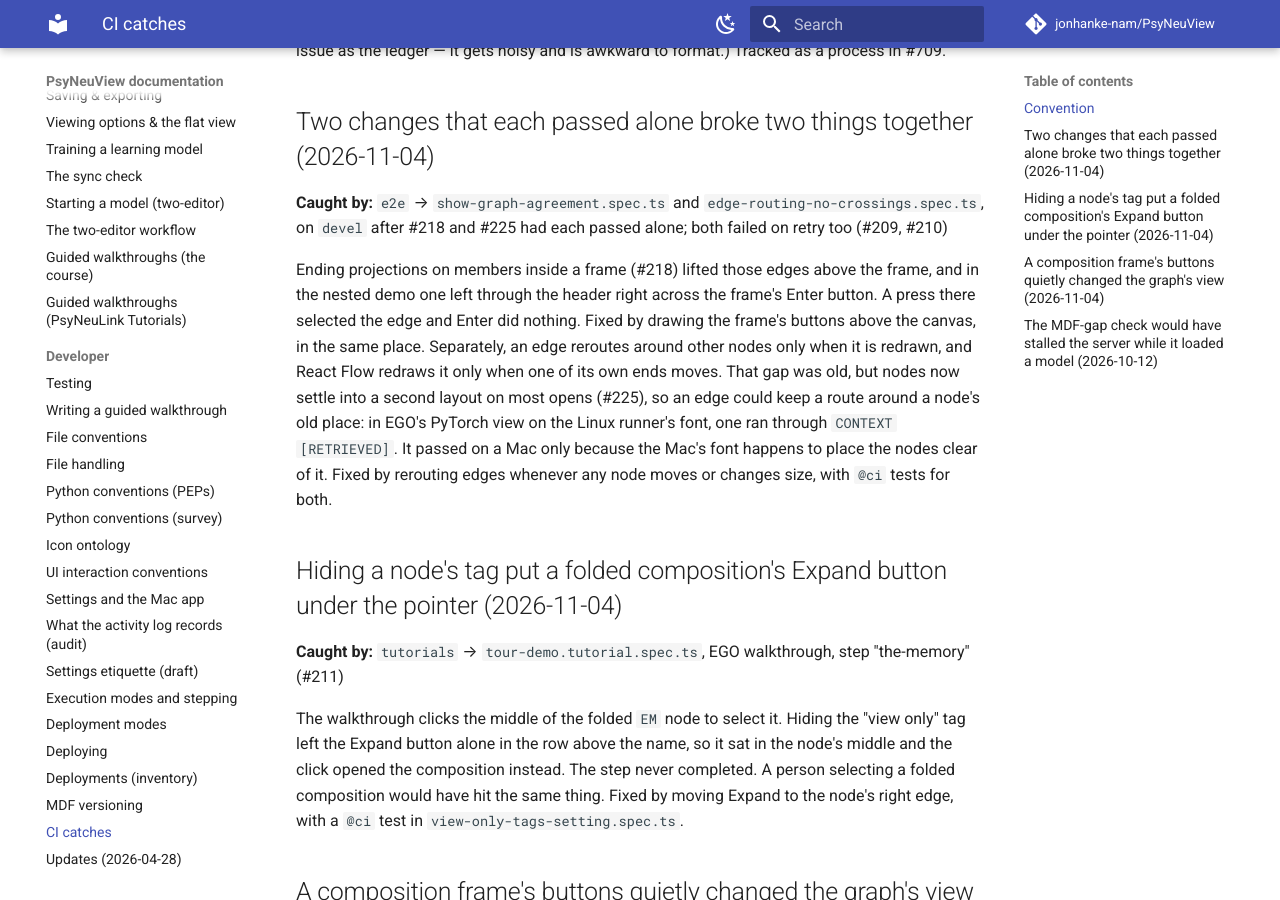
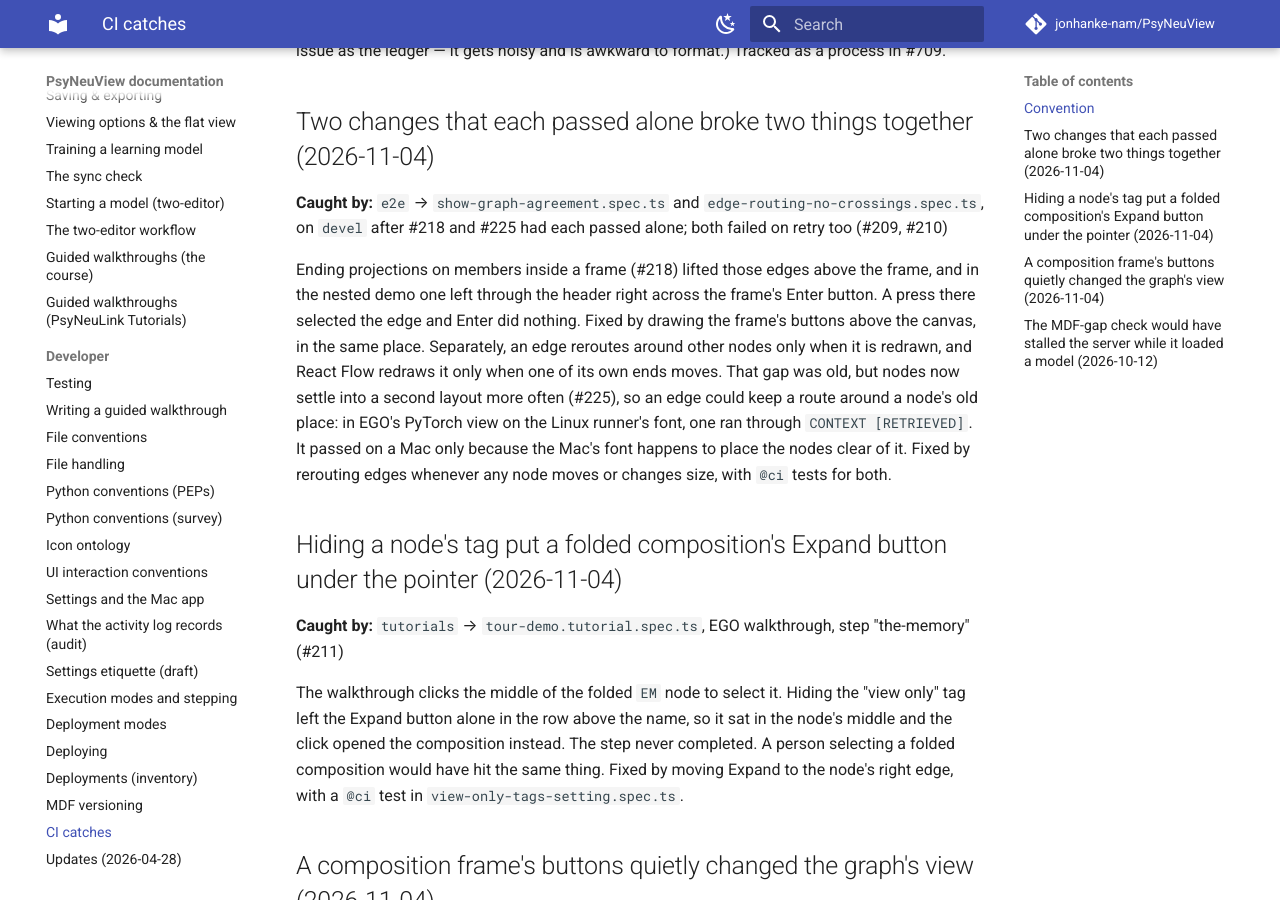
Before and after one commit to jonhanke-nam/PsyNeuView, an MkDocs documentation site: the page built from docs/ci/catches.md, in a window 1280 px wide and 900 px high, scrolled down 567 px. Built offline with MkDocs 1.6.1 and Material for MkDocs 9.7.7, drawn with Linux system fonts in a browser that asks for light colours; comment, search, counter and statistics services are not loaded.

Commit message:
CI catches: say only what was shown about the second layout
Refs #210

Co-Authored-By: Claude Opus 5.5 <noreply@anthropic.com>

```diff
--- a/docs/ci/catches.md
+++ b/docs/ci/catches.md
@@ -34,7 +34,7 @@ frame's Enter button. A press there selected the edge and Enter did nothing.
 Fixed by drawing the frame's buttons above the canvas, in the same place. Separately, an
 edge reroutes around other nodes only when it is redrawn, and React Flow redraws
 it only when one of its own ends moves. That gap was old, but nodes now settle
-into a second layout on most opens (#225), so an edge could keep a route around a
+into a second layout more often (#225), so an edge could keep a route around a
 node's old place: in EGO's PyTorch view on the Linux runner's font, one ran through
 `CONTEXT [RETRIEVED]`. It passed on a Mac only because the Mac's font happens to
 place the nodes clear of it. Fixed by rerouting edges whenever any node moves or changes
```
